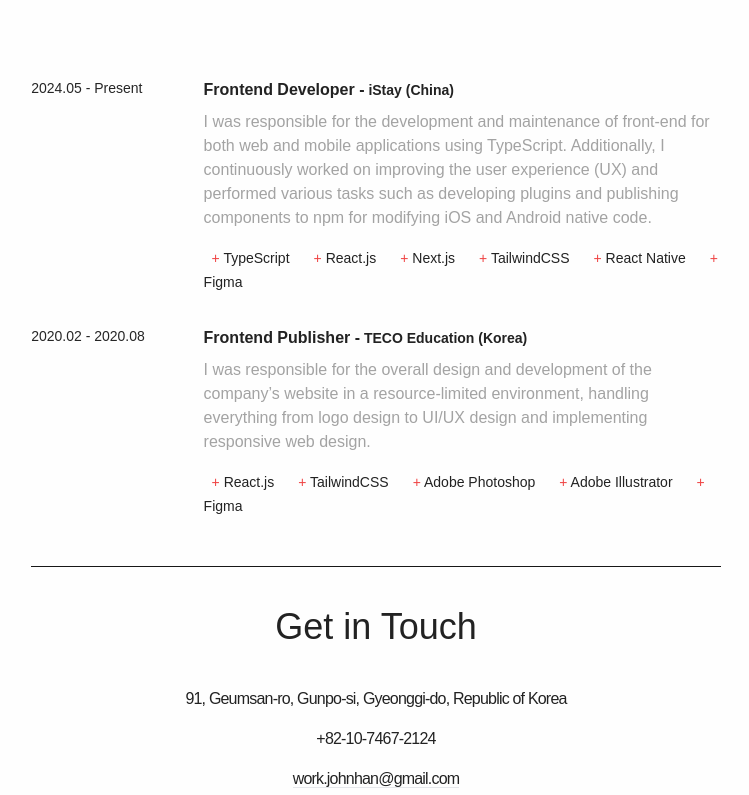
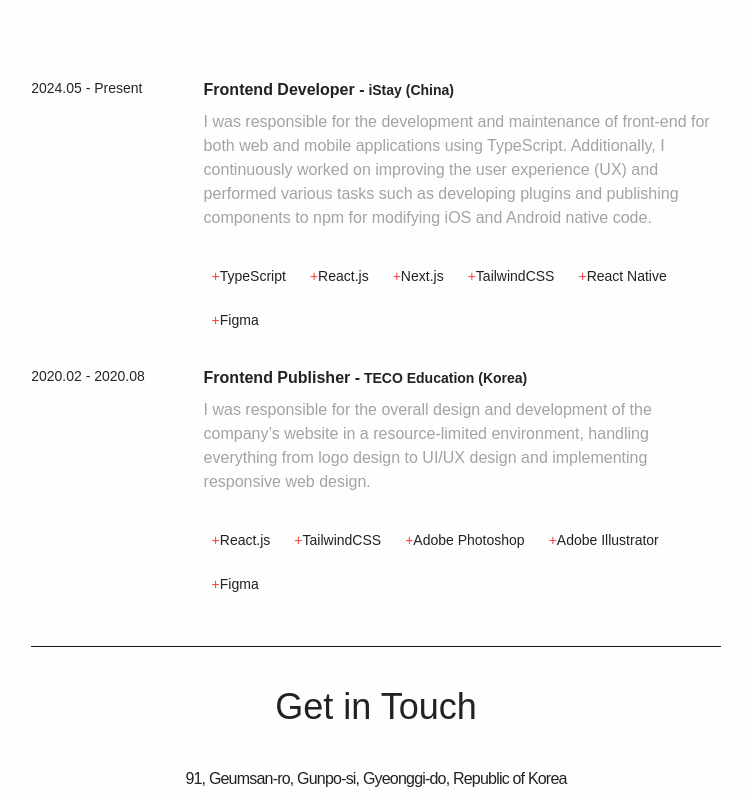
Before and after one commit to Yoy0z-maps/yoyoz-maps-blog, a Next.js app: page / in a window 1280 px wide. Shown: the part 2414-3209 px from the top of the page, without its empty margins (264-1013 px from the left). Built offline with nearby package versions, Linux system fonts and the light colour scheme; a web font is replaced by a local one.

Commit message:
Style: Experience Light Theme UI

```diff
--- a/src/components/Experience.tsx
+++ b/src/components/Experience.tsx
@@ -54,12 +54,13 @@ export default function Experience() {
               </div>
               <div className="block flex-wrap dark:hidden">
                 {experience.technologies.map((tech, index) => (
-                  <span
-                    className="font-pretendard mr-2 mt-4 rounded px-2 py-1 text-sm font-medium text-logo-light"
+                  <div
+                    className="inline-flex items-center font-pretendard mr-2 mt-4 rounded px-2 py-1 text-sm font-medium"
                     key={index}
                   >
-                    <span className="text-red-500">+</span> {tech}
-                  </span>
+                    <span className="text-red-500">+</span>{" "}
+                    <span className="text-logo-light">{tech}</span>
+                  </div>
                 ))}
               </div>
             </motion.div>
```
